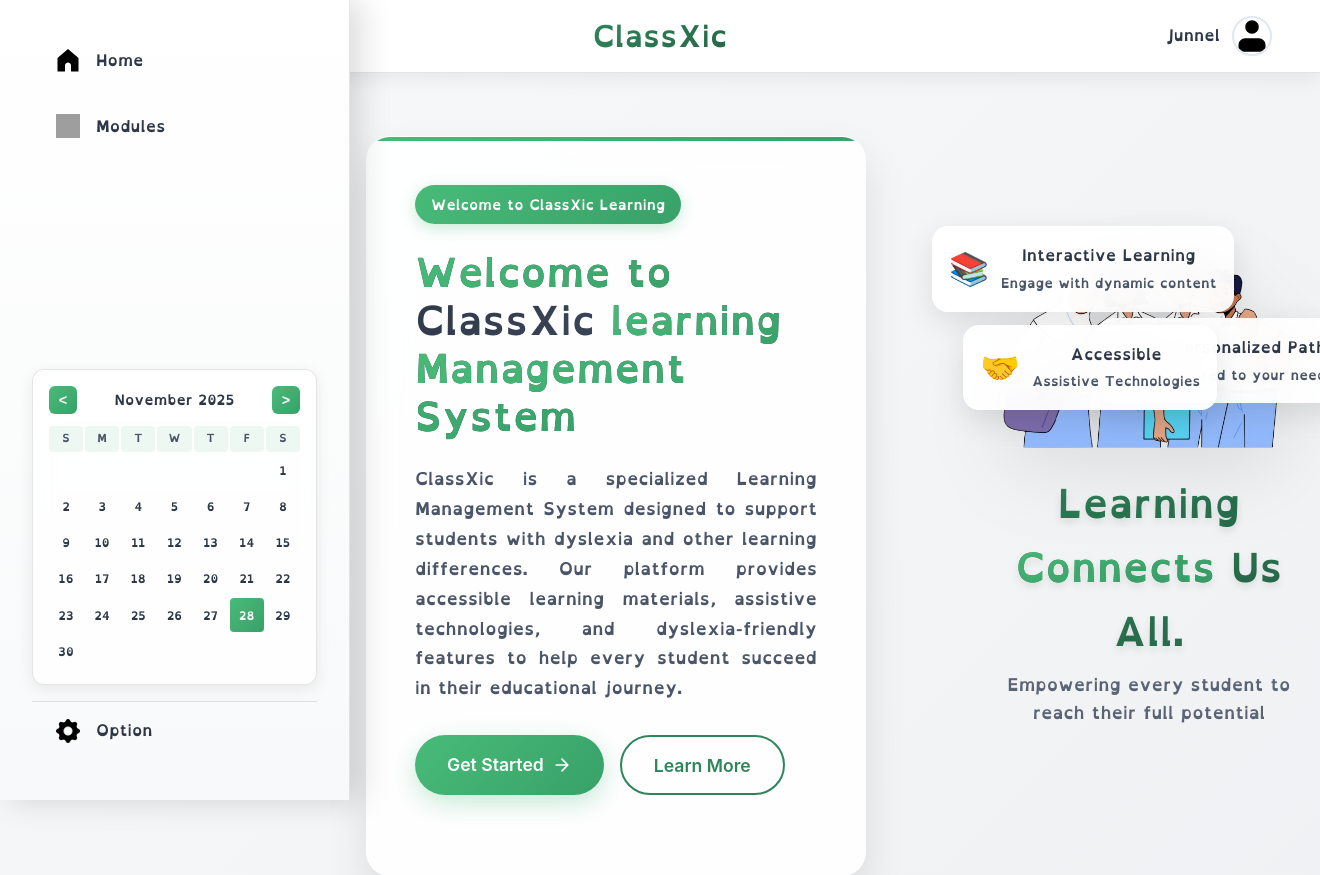
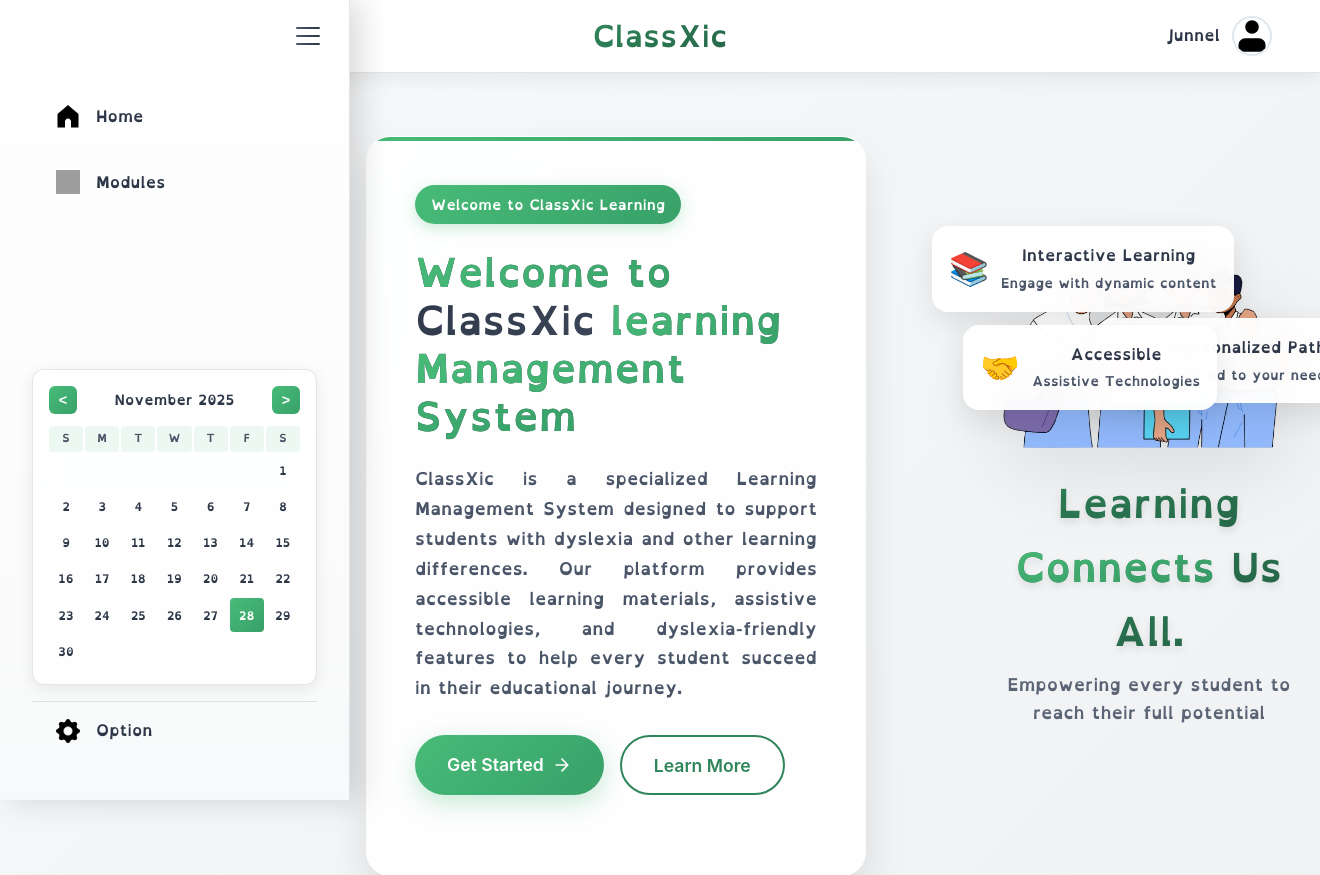
Before and after one commit to Gablllllll/cx, a PHP site: page /landingpage.php in a window 1320 px wide; the page is wider, and only the part inside the window is pictured. Shown: the top 875 px of that part. Run offline with PHP 8.4, Linux system fonts and the light colour scheme; a user stored in the database is signed in; data comes from the database, SQL or seed files in the repository; some libraries are stand-ins or nearby versions; grey boxes are pictures that could not be loaded.

Commit message:
Initial commit

```diff
--- a/admin_feedback.php
+++ b/admin_feedback.php
@@ -99,7 +99,6 @@
 	<meta charset="UTF-8">
 	<meta name="viewport" content="width=device-width, initial-scale=1.0">
 	<title>Feedback Management - ClassXic</title>
-	<link rel="stylesheet" href="css/modules.css">
 	<link rel="stylesheet" href="css/admin.css">
 	<link rel="stylesheet" href="css/admin_feedback.css">
 </head>
--- a/admin_users.php
+++ b/admin_users.php
@@ -108,7 +108,6 @@
 	<meta charset="UTF-8">
 	<meta name="viewport" content="width=device-width, initial-scale=1.0">
 	<title>User Management - ClassXic</title>
-	<link rel="stylesheet" href="css/modules.css">
 	<link rel="stylesheet" href="css/admin.css">
 	<link rel="stylesheet" href="css/admin_users.css">
 </head>
--- a/css/landingpage.css
+++ b/css/landingpage.css
@@ -14,8 +14,8 @@
 }
 @font-face {
   font-family: 'OpenDyslexic';
-  src: url('fonts/OpenDyslexic-Bold.otf') format('opentype'),
-      url('fonts/OpenDyslexic-Regular.otf') format('opentype');
+  src: url('../fonts/OpenDyslexic-Bold.otf') format('opentype'),
+      url('../fonts/OpenDyslexic-Regular.otf') format('opentype');
   font-display: swap;
 }
 /* Modern Navigation */
@@ -142,6 +142,7 @@
   border-bottom: 1px solid rgba(226, 232, 240, 0.3);
   position: relative;
   overflow: hidden;
+  white-space: nowrap; /* keep label on one line */
 }
 
 .user-dropdown a::before {
@@ -173,7 +174,7 @@
   width: 350px;
   height: 100%;
   background: linear-gradient(180deg, #ffffff 0%, #f8f9fa 100%);
-  padding: 2rem;
+  padding: 0;
   box-shadow: 10px 0 30px rgba(0, 0, 0, 0.15);
   transition: left 0.4s cubic-bezier(0.4, 0, 0.2, 1);
   z-index: 10000;
@@ -189,9 +190,36 @@
   left: -400px;
 }
 
+.sidebar-burger {
+  position: absolute;
+  top: 1rem;
+  left: 18rem;
+  display: flex;
+  flex-direction: column;
+  cursor: pointer;
+  padding: 0.5rem;
+  border-radius: 8px;
+  transition: background-color 0.3s ease;
+  z-index: 10001;
+}
+
+.sidebar-burger:hover {
+  background-color: rgba(0, 0, 0, 0.05);
+}
+
+.sidebar-burger div {
+  width: 24px;
+  height: 2px;
+  background: linear-gradient(90deg, #4a5568, #2d3748);
+  margin: 3px 0;
+  border-radius: 2px;
+  transition: transform 0.3s ease;
+}
+
 .sidebar-content {
   display: flex;
   flex-direction: column;
+  padding: 5.5rem 2rem 2rem 2rem; /* Top padding to align with main content (120px - navbar height) */
   height: 100%;
 }
 
--- a/index.php
+++ b/index.php
@@ -187,6 +187,11 @@
     </main>
   <!-- Sidebar -->
     <div class="sidebar active" id="sidebar">
+        <div class="sidebar-burger" onclick="toggleSidebar()">
+            <div></div>
+            <div></div>
+            <div></div>
+        </div>
         <ul>
 
             <li><a href="#"><img src="Images/home-svgrepo-com.svg" alt="Home Icon"> Home</a></li>
--- a/landingpage.php
+++ b/landingpage.php
@@ -310,7 +310,9 @@
         <div class="about-text">
             <h1>About Us.</h1>
             <p>
-            ClassXic is a dyslexic-friendly LMS is an accessible learning platform designed to support students with dyslexia. It features readable fonts, clear navigation, minimal distractions, high-contrast themes, and text-to-speech options to enhance comprehension and create an inclusive educational environment.
+            ClassXic is a dyslexic-friendly LMS is an accessible learning platform designed to support students with dyslexia.
+             It features readable fonts, clear navigation, minimal distractions, high-contrast themes, and text-to-speech options to enhance
+             comprehension and create an inclusive educational environment.
             </p>
         </div>
         <div class="about-image">
@@ -318,6 +320,11 @@
         </div>
     </div>
     <div class="sidebar" id="sidebar">
+        <div class="sidebar-burger" onclick="toggleSidebar()">
+            <div></div>
+            <div></div>
+            <div></div>
+        </div>
         <div class="sidebar-content">
             <ul class="sidebar-nav">
                 <li><a href="landingpage.php"><img src="Images/home-svgrepo-com.svg" alt="Home Icon"> Home</a></li>
--- a/studentmodule.php
+++ b/studentmodule.php
@@ -169,6 +169,11 @@
 
 
     <div class="sidebar" id="sidebar">
+        <div class="sidebar-burger" onclick="toggleSidebar()">
+            <div></div>
+            <div></div>
+            <div></div>
+        </div>
         <div class="sidebar-content">
             <ul class="sidebar-nav">
                 <li><a href="landingpage.php"><img src="Images/home-svgrepo-com.svg" alt="Home Icon"> Home</a></li>
```
Also changed, not shown: admin.php (+4 -5 lines), css/admin.css (+13 -4 lines), css/loginpage.css (+38 -4 lines), css/modules.css (+36 -1 lines), css/studentmodule.css (+30 -3 lines), modules.php (+7 -3 lines).
